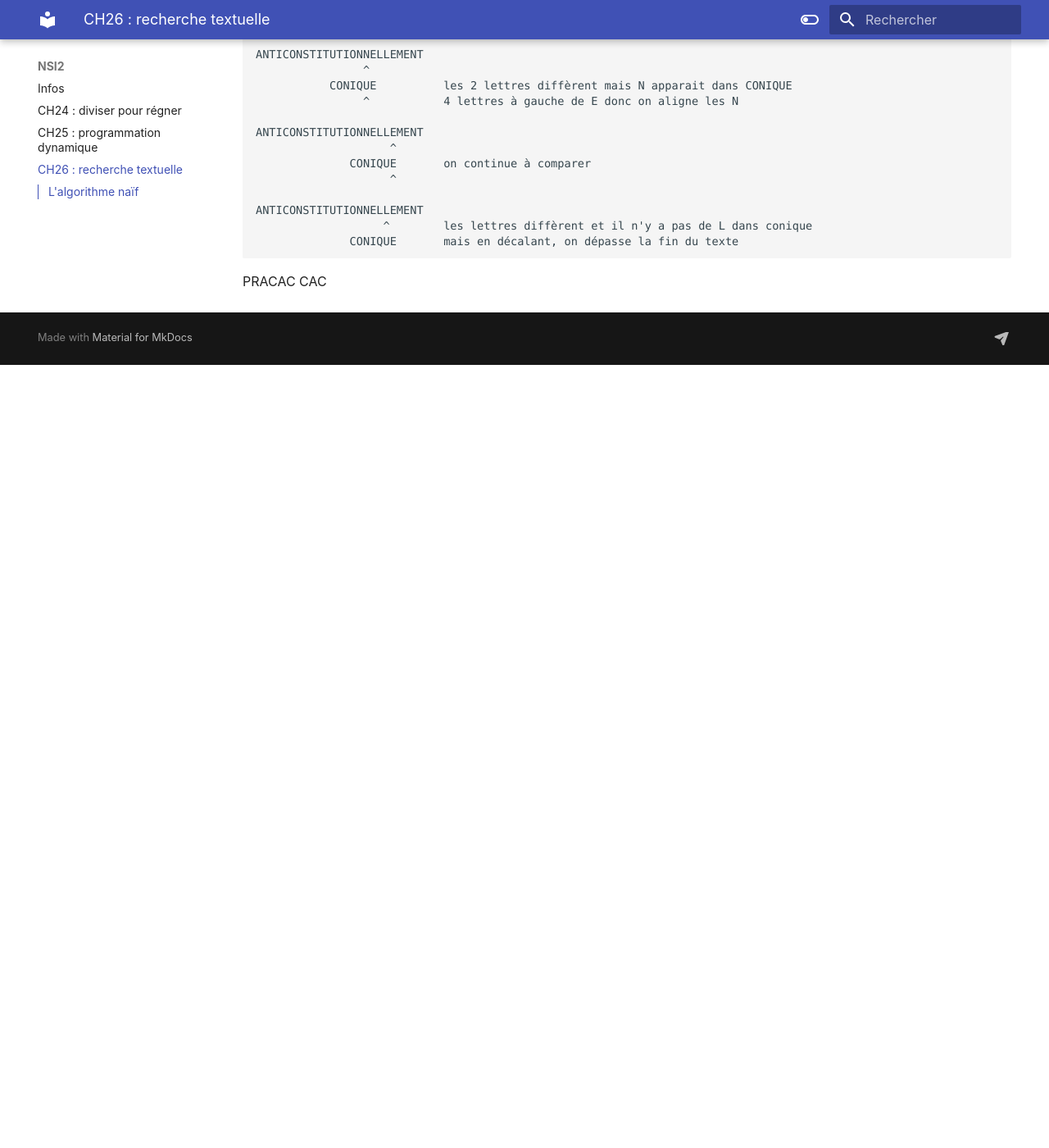
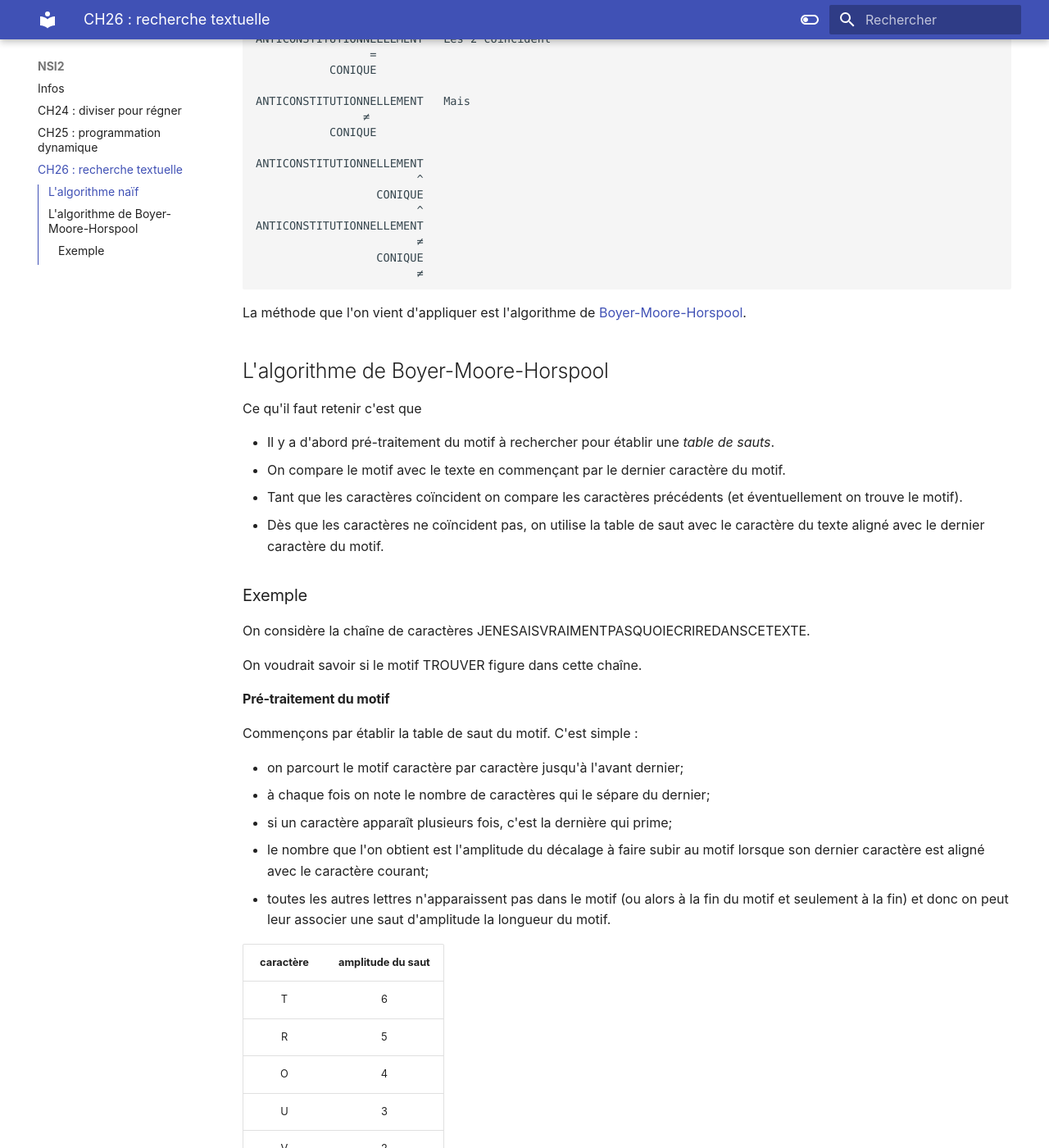
Before and after one commit to mbachelier1/cours_mkdocs, an MkDocs documentation site: the page built from docs/nsi2/ch26/recherche_textuelle.md, in a window 1280 px wide and 1400 px high, scrolled down 2250 px. Shown: the whole window at 82% size. Built offline with MkDocs 1.6.1 and Material for MkDocs 9.7.7, drawn with Linux system fonts in a browser that asks for light colours; before the commit the page ends 2695 px from its top, so only the background shows below that; some of the changed text lies outside the part shown.

Commit message:
still bmh

````diff
--- a/docs/nsi2/ch26/recherche_textuelle.md
+++ b/docs/nsi2/ch26/recherche_textuelle.md
@@ -32,52 +32,44 @@ On pourrait alors penser à
 Malheureusement, cet algorithme souffre des mêmes faiblesses que son prédécesseur comme le montre l'exemple suivant :
 ```
 PATATE
-   ^
+   =
 RATA        les deux lettres sont égales, on continue à comparer
-   ^
 
 PATATE
-  ^
+  =
 RATA
-  ^
 
 PATATE
- ^
+ =
 RATA
- ^
 
 PATATE
-^
+≠
 RATA        les deux lettres diffèrent, on décale vers la droite
-^
 
 PATATE
-    ^
+    ≠
  RATA       idem
-    ^
 
 PATATE
-     ^
-  RATA
-     ^      terminé : RATA n'est pas dans PATATE
+     ≠
+  RATA      terminé : RATA n'est pas dans PATATE
 ```
 
 Mais tout n'est pas perdu car on peut améliorer l'algorithme :
 ```
 FABRIQUER
-  ^
+  ≠
 POT         les lettres diffèrent et il n'y a pas de B dans POT donc on peut
-  ^         continuer en décalant POT de 3 lettres !
+            continuer en décalant POT de 3 lettres !
+FABRIQUER
+     ≠
+   POT      idem
 
 FABRIQUER
-     ^
-   POT      idem
-     ^
-
-FABRIQUER
-        ^
+        ≠
       POT
-        ^   terminé !
+            terminé !
 ```
 
 Comme on peut le constater, seules 3 comparaisons ont été nécessaires pour conclure. Avec l'algorithme
@@ -86,32 +78,151 @@ et que ceux-ci sont différent mais que le caractère du texte apparaît quand m
 
 Regardons l'exemple suivant :
 ```
-ANTICONSTITUTIONNELLEMENT
-      ^                     les 2 lettres diffèrent mais O apparait dans CONIQUE,
-CONIQUE                     plus précisement 5 caractères à gauche du E
-      ^                     donc on aligne les deux O
+ANTICONSTITUTIONNELLEMENT   On commence ainsi
+      ^
+CONIQUE
+
+ANTICONSTITUTIONNELLEMENT   Les 2 lettres diffèrent mais N apparait dans CONIQUE
+      ≠                     donc on aligne les N
+CONIQUE
+
 ANTICONSTITUTIONNELLEMENT
           ^
-    CONIQUE                 T n'est pas dans CONIQUE
-          ^
+    CONIQUE
+
+ANTICONSTITUTIONNELLEMENT   Mais à ce moment là les 2 lettres diffèrent et T n'appparaît
+          ≠
+    CONIQUE                 pas dans CONIQUE donc on peut décaler de 7 lettres
 
 ANTICONSTITUTIONNELLEMENT
                  ^
-           CONIQUE          les 2 lettres sont égales, on continue à comparer
-                 ^
-ANTICONSTITUTIONNELLEMENT
-                ^
-           CONIQUE          les 2 lettres diffèrent mais N apparait dans CONIQUE
-                ^           4 lettres à gauche de E donc on aligne les N
+           CONIQUE
+
+ANTICONSTITUTIONNELLEMENT   Les 2 coïncident
+                 =
+           CONIQUE
+
+ANTICONSTITUTIONNELLEMENT   Mais
+                ≠
+           CONIQUE
 
 ANTICONSTITUTIONNELLEMENT
-                    ^
-              CONIQUE       on continue à comparer
-                    ^
+                        ^
+                  CONIQUE
+                        ^
+ANTICONSTITUTIONNELLEMENT
+                        ≠
+                  CONIQUE
+                        ≠
+```
 
-ANTICONSTITUTIONNELLEMENT
-                   ^        les lettres diffèrent et il n'y a pas de L dans conique
-              CONIQUE       mais en décalant, on dépasse la fin du texte
+La méthode que l'on vient d'appliquer est l'algorithme de [Boyer-Moore-Horspool](https://fr.wikipedia.org/wiki/Algorithme_de_Boyer-Moore-Horspool).
+
+## L'algorithme de Boyer-Moore-Horspool
+
+Ce qu'il faut retenir c'est que
+
+- Il y a d'abord pré-traitement du motif à rechercher pour établir une *table de sauts*.
+- On compare le motif avec le texte en commençant par le dernier caractère du motif.
+- Tant que les caractères coïncident on compare les caractères précédents (et éventuellement on trouve le motif).
+- Dès que les caractères ne coïncident pas, on utilise la table de saut avec le caractère du texte aligné avec le dernier caractère du motif.
+
+### Exemple
+
+On considère la chaîne de caractères JENESAISVRAIMENTPASQUOIECRIREDANSCETEXTE.
+
+On voudrait savoir si le motif TROUVER figure dans cette chaîne.
+
+#### Pré-traitement du motif
+
+
+Commençons par établir la table de saut du motif. C'est simple :
+
+- on parcourt le motif caractère par caractère jusqu'à l'avant dernier;
+- à chaque fois on note le nombre de caractères qui le sépare du dernier;
+- si un caractère apparaît plusieurs fois, c'est la dernière qui prime;
+- le nombre que l'on obtient est l'amplitude du décalage à faire subir au motif lorsque son dernier caractère est
+aligné avec le caractère courant;
+- toutes les autres lettres n'apparaissent pas dans le motif (ou alors à la fin du motif et seulement à la fin) et donc
+on peut leur associer une saut d'amplitude la longueur du motif.
+
+| caractère | amplitude du saut |
+|:--------: |:----------------: |
+| T 	    |  6 	            |
+|  R  	    |  5  	            |
+|   O       |  4  	            |
+|   U  	    |  3  	            |
+|   V       |  2  	            |
+|   E       |  1              	|
+| autre     |  7             	|
+
+
+#### Parcours du texte
+
 ```
-PRACAC
-   CAC
+JENESAISVRAIMENTPASQUOIECRIREDANSCETEXTE    On commence ainsi
+      ^
+TROUVER
+
+JENESAISVRAIMENTPASQUOIECRIREDANSCETEXTE    Lettres différentes
+      ≠
+TROUVER
+
+JENESAISVRAIMENTPASQUOIECRIREDANSCETEXTE    Pour un I on décale de 7
+             ^
+       TROUVER
+
+JENESAISVRAIMENTPASQUOIECRIREDANSCETEXTE    Lettres différentes
+             ≠
+       TROUVER
+
+JENESAISVRAIMENTPASQUOIECRIREDANSCETEXTE    Pour un E on décale de 1
+              ^
+        TROUVER
+
+JENESAISVRAIMENTPASQUOIECRIREDANSCETEXTE    Lettres différentes
+              ≠
+        TROUVER
+
+JENESAISVRAIMENTPASQUOIECRIREDANSCETEXTE    Pour un N on décale de 7
+                     ^
+               TROUVER
+
+JENESAISVRAIMENTPASQUOIECRIREDANSCETEXTE    Lettres différentes
+                     ≠
+               TROUVER
+
+JENESAISVRAIMENTPASQUOIECRIREDANSCETEXTE    Pour un O on décale de 4
+                         ^
+                   TROUVER
+
+JENESAISVRAIMENTPASQUOIECRIREDANSCETEXTE    Lettres égales, on continue à comparer
+                         =                  en allant de droite à gauche
+                   TROUVER
+
+JENESAISVRAIMENTPASQUOIECRIREDANSCETEXTE    Lettres différentes
+                        ≠
+                   TROUVER
+
+JENESAISVRAIMENTPASQUOIECRIREDANSCETEXTE    Pour un R on décale de 5
+                              ^
+                        TROUVER
+
+JENESAISVRAIMENTPASQUOIECRIREDANSCETEXTE    Lettres différentes
+                              ≠
+                        TROUVER
+
+JENESAISVRAIMENTPASQUOIECRIREDANSCETEXTE    Pour un A on décale de 7
+                                     ^
+                               TROUVER
+
+JENESAISVRAIMENTPASQUOIECRIREDANSCETEXTE    Lettres différentes, on devrait décaler mais on dépasserait
+                                     ≠      donc c'est terminé
+                               TROUVER
+```
+
+L'algorithme a nécéssité 8 comparaisons, on se doute qu'il en aurait fallu bien plus avec l'algorithme naïf.
+
+!!! danger "Programmation de l'algorithe de Boyer-Moore-Horspool"
+
+    [L'activité est ici.](https://capytale2.ac-paris.fr/web/c-auth/list?returnto=/web/code/).
````
Also changed, not shown: docs/nsi2/ch26/scripts/bmh.py (added, +49 -0 lines).
